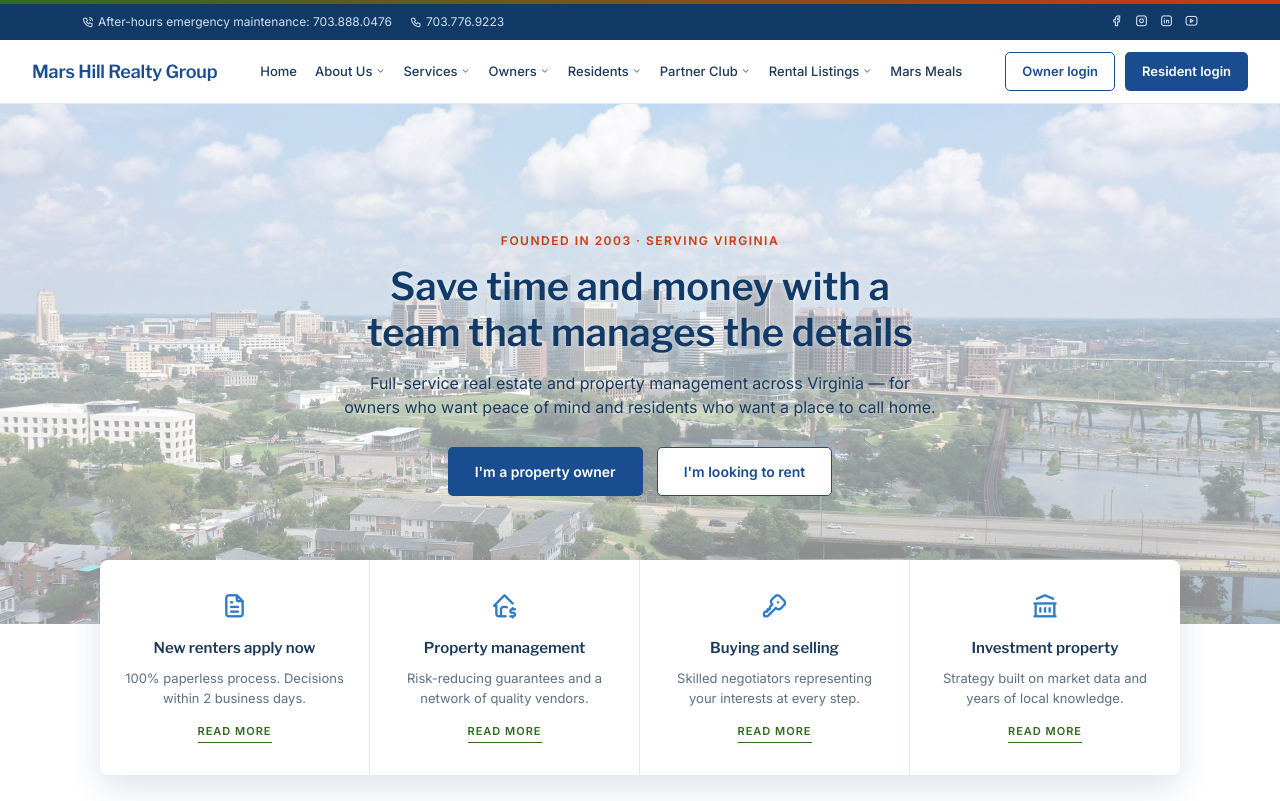
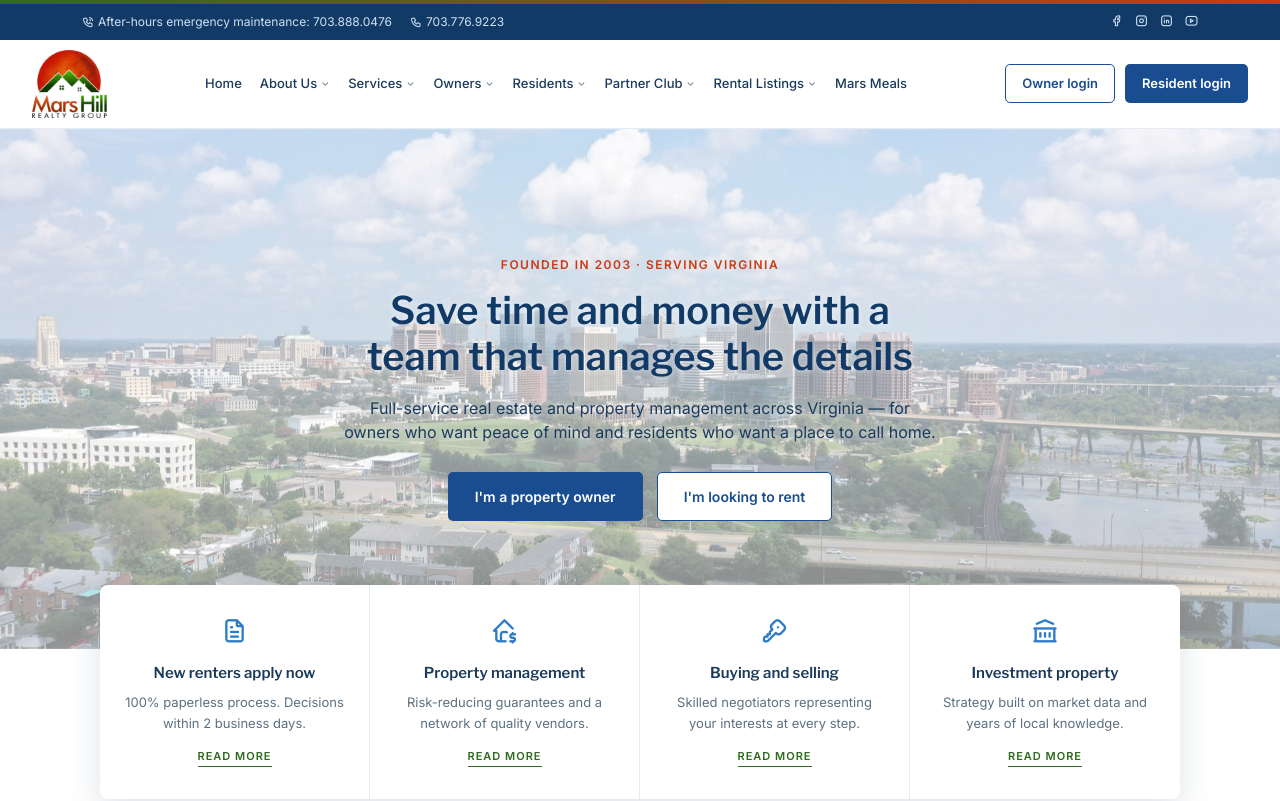
Before and after one commit to itmarshillrealty-maker/marshill-frontend, a Next.js app: page / in a window 1280 px wide. Shown: the top 801 px of the page. Built offline with nearby package versions, Linux system fonts and the light colour scheme.

Commit message:
Add logo to header

```diff
--- a/app/page.tsx
+++ b/app/page.tsx
@@ -1,5 +1,6 @@
 "use client";
 
+import Link from "next/link";
 import { useEffect, useState } from "react";
 
 const services = [
@@ -180,8 +181,10 @@
         .topbar-social a:hover{ color:#fff; }
         @media (max-width:640px){ .topbar-left{ font-size:11px; gap:12px; } }
         header{ position:sticky; top:0; z-index:50; background:rgba(255,255,255,0.92); backdrop-filter:blur(6px); border-bottom:1px solid var(--border); }
-        .header-inner{ display:flex; align-items:center; justify-content:space-between; padding:12px 32px; }
+        .header-inner{ display:flex; align-items:center; justify-content:space-between; padding:10px 32px; }
         .brand{ display:flex; align-items:center; gap:10px; font-size:18px; font-weight:600; color:var(--blue); letter-spacing:-0.2px; }
+        .brand-logo{ display:block; height:68px; width:auto; }
+        @media (max-width:640px){ .brand-logo{ height:50px; } }
         nav{ display:flex; align-items:center; gap:18px; font-size:13px; font-weight:500; color:var(--ink); white-space:nowrap; }
         nav a{ display:inline-flex; align-items:center; gap:3px; }
         nav a:hover{ color:var(--blue); }
@@ -307,7 +310,10 @@
 
       <header>
         <div className="header-inner">
-          <div className="brand">Mars Hill Realty Group</div>
+          <Link className="brand" href="/" aria-label="Mars Hill Realty Group home">
+            {/* eslint-disable-next-line @next/next/no-img-element */}
+            <img src="/brand/logo.png" alt="Mars Hill Realty Group" className="brand-logo" />
+          </Link>
           <nav>
             <a href="#">Home</a>
             <a href="#">About Us <i className="ti ti-chevron-down" /></a>
```
Also changed, not shown: public/brand/logo.png (added).
